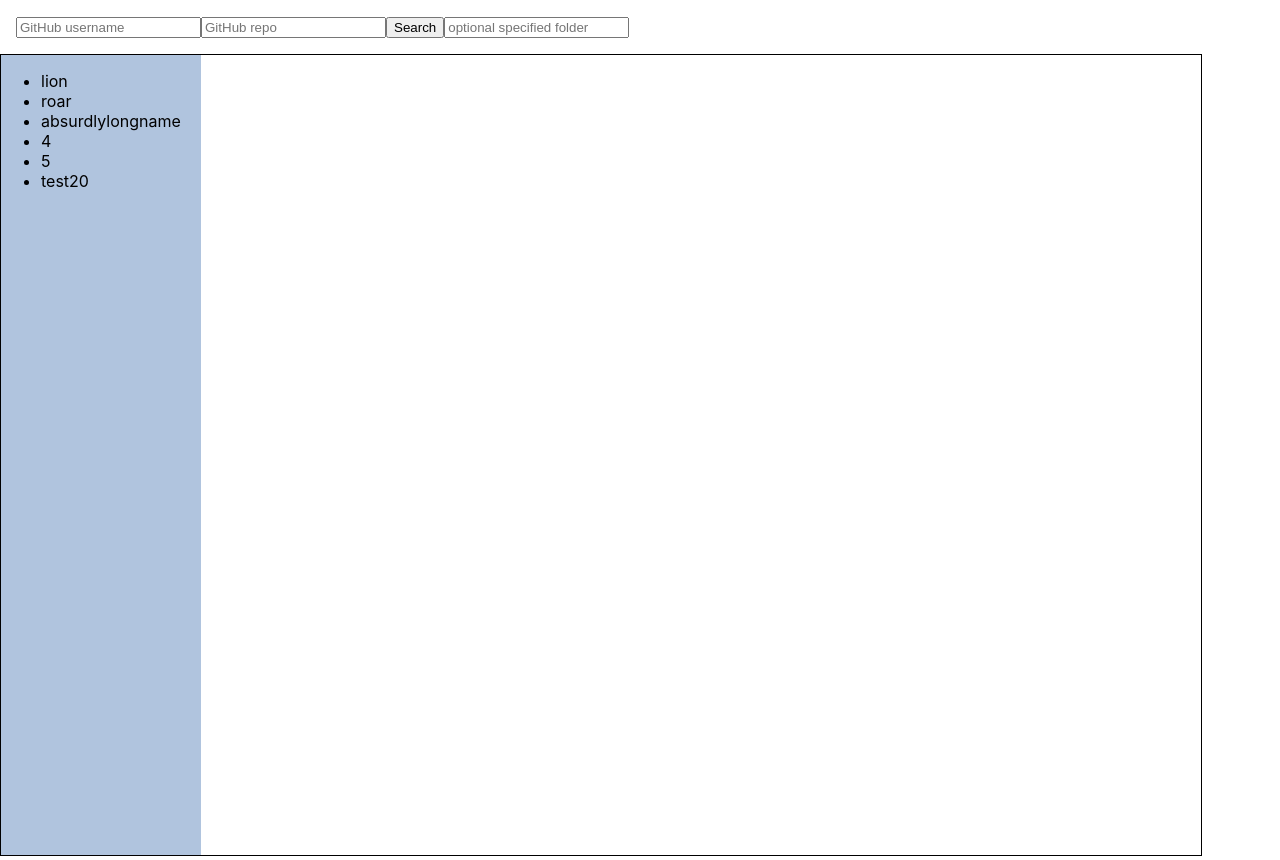
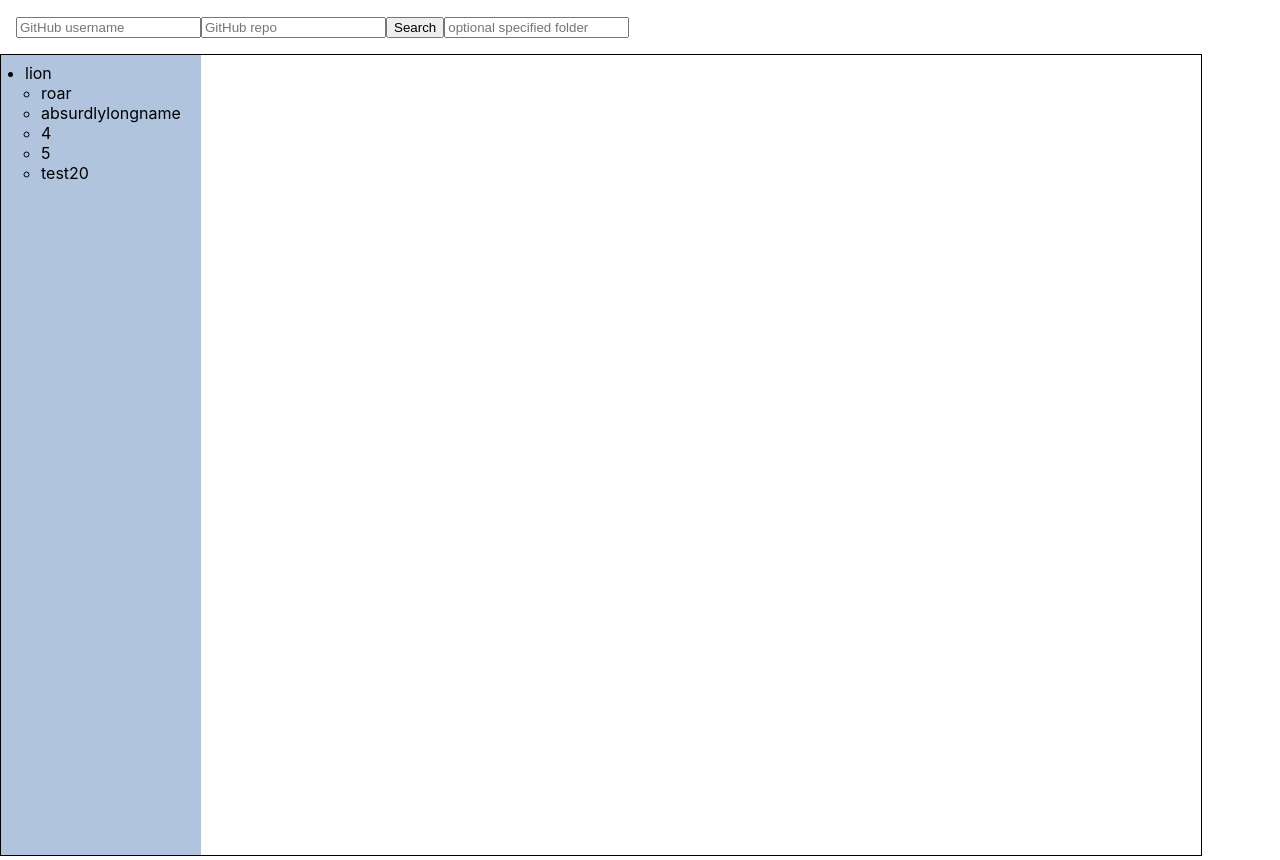
Before and after one commit to NightLore/DependencyVis, a React (Create React App) app in the folder client/: page / in a window 1280 px wide. Built offline with nearby package versions, Linux system fonts and the light colour scheme.

Commit message:
Add list indentation

```diff
--- a/client/src/d3/Graph.js
+++ b/client/src/d3/Graph.js
@@ -1,7 +1,6 @@
 import React, { Component } from 'react'
 import * as d3 from 'd3'
 import mouse from './mouse'
-import d3helpers from './d3helpers'
 
 let graphData = {
    canvasHeight: 800,
@@ -18,10 +17,6 @@ let graphData = {
 };
 
 class Graph extends Component {
-   constructor(props) {
-      super(props);
-   }
-
    componentDidMount() {
       this._createCanvas();
    }
--- a/client/src/d3/Sidebar.js
+++ b/client/src/d3/Sidebar.js
@@ -1,37 +1,44 @@
 import React, { Component } from 'react'
 
-let PROPS= {
+const PROPS = {
    sidebarHeight: 800,
    sidebarWidth: 200,
-   sidebarFill: "lightsteelblue"
+   sidebarFill: "lightsteelblue",
+};
+
+const listStyle = {
+   margin: "0.5em",
+   paddingLeft: "1em",
+   content:"\\25B6"
 };
 
 const TreeList = props => {
-   let list = props.items.map((value) =>
+   let mainItem = props.items[0];
+   let children = props.items.slice(1);
+   let list = children.map((value, index) =>
       <li key={value.id}>
          {value.id}
       </li>
    );
 
    return (
-      <ul>{list}</ul>
+      <ul style={listStyle}>
+         <li key={mainItem.id}>
+            <span>{mainItem.id}</span>
+            <ul style={{paddingLeft:"1em"}}>{list}</ul>
+         </li>
+      </ul>
    )
 }
 
 class Sidebar extends Component {
-   constructor(props) {
-      super(props);
-   }
-
-   componentDidMount() {}
-
    render() {
       return (
          <div style={{
                margin: "1px",
                position: "absolute",
                display: "inline-block",
-               "background-color": PROPS.sidebarFill,
+               backgroundColor: PROPS.sidebarFill,
                width: PROPS.sidebarWidth,
                height: PROPS.sidebarHeight
          }}>
--- a/client/src/d3/d3helpers.js
+++ b/client/src/d3/d3helpers.js
@@ -34,7 +34,7 @@ function updateTooltip(tooltip, d, attributes) {
    if (!d.info) return;
    dy += attributes.tooltipDy;
    for (const [key, value] of Object.entries(d.info)) {
-      if (key == "source") continue;
+      if (key === "source") continue;
       tooltip.selectAll("text")
          .append("tspan")
             .attr("x", textX + "px")
```
